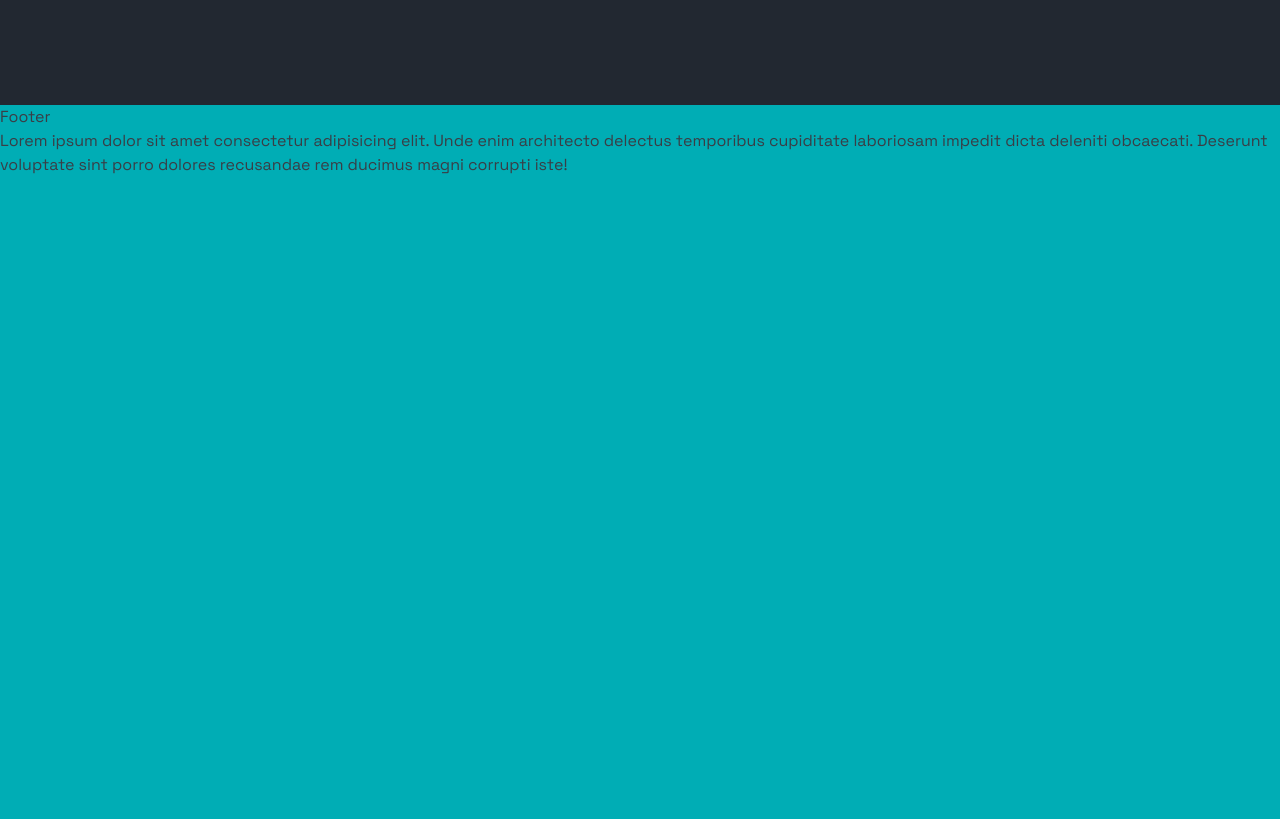
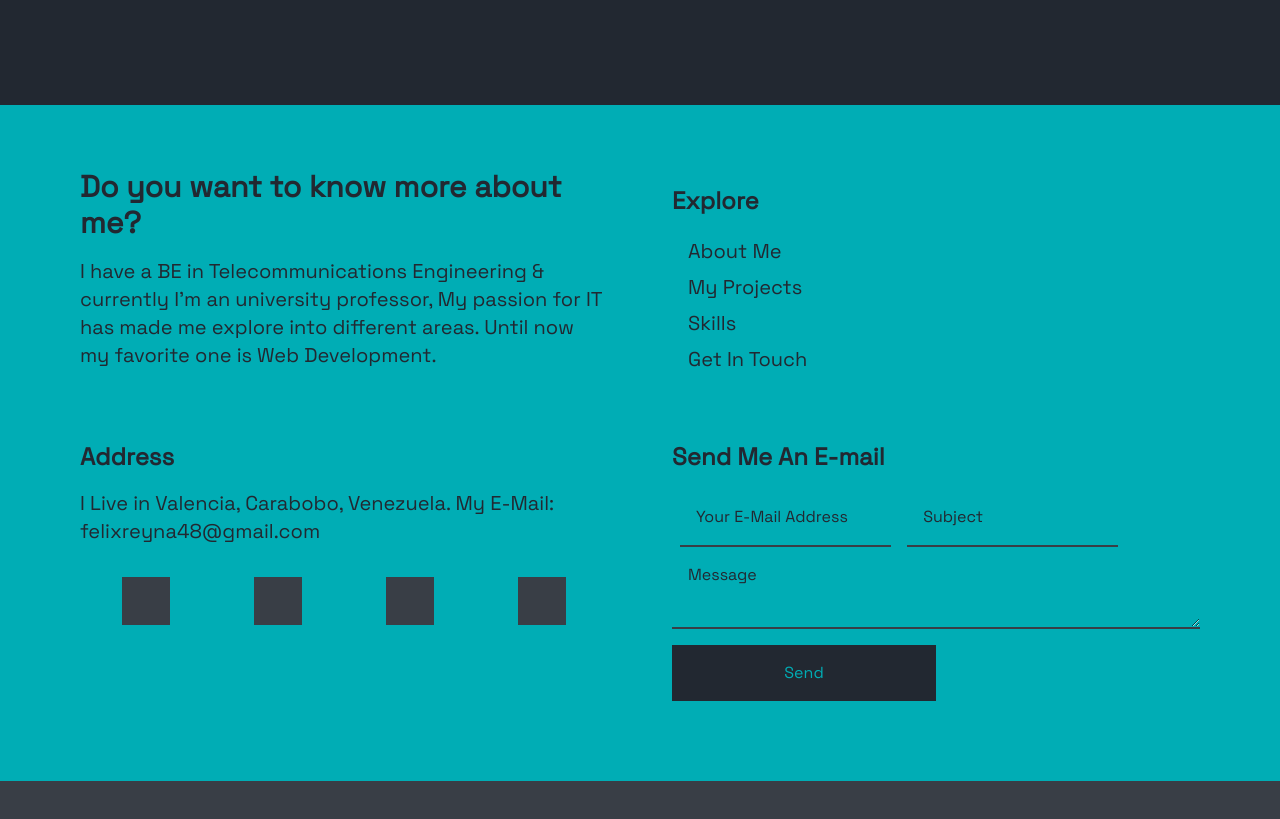
Before and after one commit to Felix7447/Felix-web-dev, a Next.js app: page /en in a window 1280 px wide. Shown: the part 3731-4550 px from the top of the page. After the commit the page ends 4512 px from the top, so only its background shows below. Built offline with nearby package versions, Linux system fonts and the light colour scheme.

Commit message:
style: :art: Improved contact & footer component

```diff
--- a/src/app/[lang]/page.tsx
+++ b/src/app/[lang]/page.tsx
@@ -26,8 +26,8 @@ const Home: React.FC<Props> = async ({ params: { lang } }) => {
       <About dictionary={dictionary.about} />
       <Portfolio dictionary={dictionary.portfolio} />
       <SkillsSection dictionary={dictionary.skills} />
-      <Contact />
-      <Footer />
+      <Contact dictionary={dictionary.contact} />
+      <Footer dictionary={dictionary.footer} />
     </main>
   )
 }
--- a/src/components/Contact.tsx
+++ b/src/components/Contact.tsx
@@ -1,16 +1,21 @@
 import React from 'react'
+import { Contact } from '@/types/contactTypes'
+import Link from 'next/link'
 
-const Contact = () => {
+const Contact = ({ dictionary }: { dictionary: Contact }) => {
   return (
     <section className='py-10 dark:bg-secondary bg-main text-text'>
-      <h1 className='text-3xl my-8 dark:text-main text-center font-bold'>Get In Touch!</h1>
+      <h1 className='text-3xl my-8 dark:text-main text-center font-bold'>
+        {dictionary.title}
+      </h1>
       <main className='grid grid-cols-12 px-8 my-10'>
         <aside className='col-span-12 flex justify-center md:order-2 md:col-span-4 lg:col-start-8 lg:col-end-11'>
           <figure className='w-60 h-60 mb-8 rounded-full dark:bg-main bg-text'>
           </figure>
         </aside>
-        <p className='col-span-12 px-4 text-center md:col-span-8 md:flex md:items-center md:text-start md:text-2xl lg:col-start-3 lg:col-end-8'>
-          Lorem ipsum dolor sit amet consectetur adipisicing elit. Vero reiciendis doloremque ipsam omnis tempora recusandae, facere possimus, aut quaerat impedit ducimus, necessitatibus ut nam minus perferendis suscipit! Magnam, esse perspiciatis!
+        <p className='col-span-12 px-4 text-center md:col-span-8 md:flex md:flex-col md:justify-center md:text-start md:text-2xl lg:col-start-3 lg:col-end-8'>
+          {dictionary.description}
+          <Link href={'/'} className='inline dark:text-main text-secondary'>{dictionary.email}</Link>
         </p>
       </main>
     </section>
--- a/src/components/Footer.tsx
+++ b/src/components/Footer.tsx
@@ -1,10 +1,56 @@
 import React from 'react'
+import Link from 'next/link'
+import Footer from '@/types/footerTypes'
 
-const Footer = () => {
+const Footer = ({ dictionary }: { dictionary: Footer }) => {
   return (
-    <footer className='h-screen bg-main dark:text-primary text-text'>
-      <h1>Footer</h1>
-      <p>Lorem ipsum dolor sit amet consectetur adipisicing elit. Unde enim architecto delectus temporibus cupiditate laboriosam impedit dicta deleniti obcaecati. Deserunt voluptate sint porro dolores recusandae rem ducimus magni corrupti iste!</p>
+    <footer className='bg-main dark:text-secondary text-text p-12 grid grid-cols-12'>
+      <main className='col-span-12 mb-4 md:col-span-6 md:px-8'>
+        <h1 className='text-3xl my-4 font-bold'>
+          {dictionary.title}
+        </h1>
+        <p className='text-xl'>
+          {dictionary.description}
+        </p>
+      </main>
+      <aside className='col-span-12 my-4 md:col-span-6 md:px-8'>
+        <h1 className='text-2xl my-4 font-bold'>
+          {dictionary.explore}
+        </h1>
+        <nav className='font-bold my-4 flex flex-col md:text-xl md:font-normal'>
+          <Link href={'/'} className='md:my-1 ms-4 hover:font-bold'>{dictionary.links.about}</Link>
+          <Link href={'/'} className='md:my-1 ms-4 hover:font-bold'>{dictionary.links.projects}</Link>
+          <Link href={'/'} className='md:my-1 ms-4 hover:font-bold'>{dictionary.links.skills}</Link>
+          <Link href={'/'} className='md:my-1 ms-4 hover:font-bold'>{dictionary.links.contact}</Link>
+        </nav>
+      </aside>
+      <aside className='col-span-12 my-4 md:col-span-6 md:px-8'>
+        <h1 className='text-2xl my-4 font-bold'>
+          {dictionary.data}
+        </h1>
+        <p className='text-lg md:text-xl'>
+          {dictionary.dataDescription}
+        </p>
+        <div className="flex justify-around my-4 md:my-8">
+          <figure className='w-12 h-12 bg-primary'></figure>
+          <figure className='w-12 h-12 bg-primary'></figure>
+          <figure className='w-12 h-12 bg-primary'></figure>
+          <figure className='w-12 h-12 bg-primary'></figure>
+        </div>
+      </aside>
+      <aside className='col-span-12 my-4 md:col-span-6 md:px-8'>
+        <h1 className='text-2xl my-4 font-bold'>
+          {dictionary.email}
+        </h1>
+        <form action="">
+          <input type="text" placeholder={dictionary.form.address} className='p-4 bg-inherit w-full outline-none border-b-2 border-primary placeholder:text-secondary md:w-2/5 md:mx-2'/>
+          <input type="text" placeholder={dictionary.form.subject} className='p-4 bg-inherit w-full outline-none border-b-2 border-primary placeholder:text-secondary md:w-2/5 md:mx-2'/>
+          <textarea placeholder={dictionary.form.message} className='block w-full p-4 bg-inherit outline-none placeholder:text-secondary border-b-2 border-primary'/>
+          <button type='submit' className='block w-full my-4 p-4 bg-secondary dark:text-main text-text md:w-1/2'>
+            {dictionary.form.send}
+          </button>
+        </form>
+      </aside>
     </footer>
   )
 }
--- a/src/dictionaries/en.json
+++ b/src/dictionaries/en.json
@@ -33,5 +33,30 @@
     "webpack": "Webpack",
     "vite": "Vite",
     "shopify": "Shopify"
+  },
+  "contact": {
+    "title": "Get In Touch!",
+    "description": "Hi! If you want I help you with your Web Site feel free to text me!, so please ",
+    "email": "Send Me An E-mail"
+  },
+  "footer": {
+    "title": "Do you want to know more about me?",
+    "description": "I have a BE in Telecommunications Engineering & currently I'm an university professor, My passion for IT has made me explore into different areas. Until now my favorite one is Web Development.",
+    "explore": "Explore",
+    "links": {
+      "about": "About Me",
+      "projects": "My Projects",
+      "skills": "Skills",
+      "contact": "Get In Touch"
+    },
+    "data": "Address",
+    "dataDescription": "I Live in Valencia, Carabobo, Venezuela. My E-Mail: felixreyna48@gmail.com",
+    "email":"Send Me An E-mail",
+    "form": {
+      "address": "Your E-Mail Address",
+      "subject": "Subject",
+      "message": "Message",
+      "send": "Send"
+    }
   }
 }
--- a/src/dictionaries/es.json
+++ b/src/dictionaries/es.json
@@ -33,5 +33,30 @@
     "webpack": "Webpack",
     "vite": "Vite",
     "shopify": "Shopify"
+  },
+  "contact": {
+    "title": "Contáctame!",
+    "description": "¡Hola! Si quieres que te ayude con tu sitio web no dudes en contactarme, así que por favor ",
+    "email": "Envíame un E-mail"
+  },
+  "footer": {
+    "title": "¿Quieres saber más de mi?",
+    "description": "Soy Ing. Telecomunicaciones y actualmente soy profesor universitario, mi pasión por la tecnología me ha permitido explorar distintos ámbitos y hasta ahora mi favorito es el desarrollo web.",
+    "explore": "Explorar",
+    "links": {
+      "about": "Sobre mí",
+      "projects": "Proyectos",
+      "skills": "Herramientas",
+      "contact": "Contáctame!"
+    },
+    "data": "Dirección",
+    "dataDescription": "Resido en Valencia, Carabobo, Venezuela. Mi Email: felixreyna48@gmail.com",
+    "email":"Envíame un E-mail",
+    "form": {
+      "address": "Tu dirección de correo",
+      "subject": "Asunto",
+      "message": "Mensaje",
+      "send": "Enviar"
+    }
   }
 }
--- /dev/null
+++ b/src/types/contactTypes.ts
@@ -0,0 +1,5 @@
+export interface Contact {
+  title: string
+  description: string
+  email: string
+}
```
Also changed, not shown: src/types/footerTypes.d.ts (added, +20 -0 lines).
